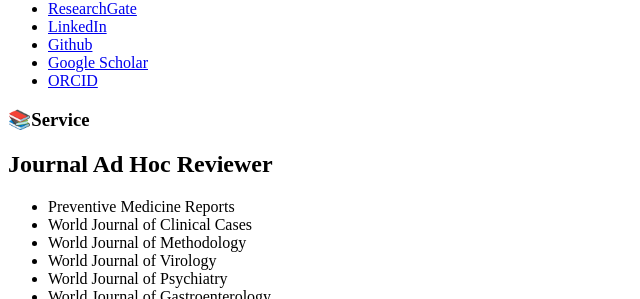
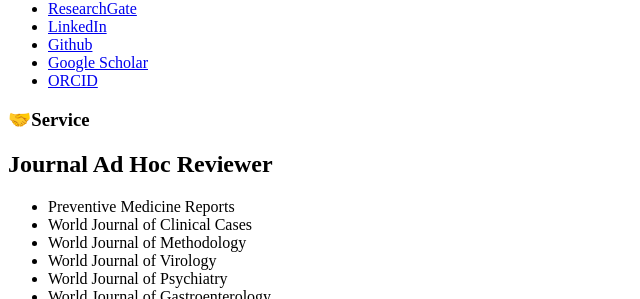
Before and after one commit to yuewei-ling/yuewei-ling.github.io, a Jekyll site: the page built from _pages/includes/service.md, in a window 1280 px wide. Shown: the part 367-666 px from the top of the page, without its empty margins (0-640 px from the left). Built offline with Jekyll 4.4.1, drawn with Linux system fonts in a browser that asks for light colours; our own code applies the rules of GitHub Pages for plain Markdown files.

```diff
--- a/_pages/includes/service.md
+++ b/_pages/includes/service.md
@@ -1,4 +1,4 @@
-# 📚Service
+# 🤝Service
 
 ## Journal Ad Hoc Reviewer
 - Preventive Medicine Reports
```
